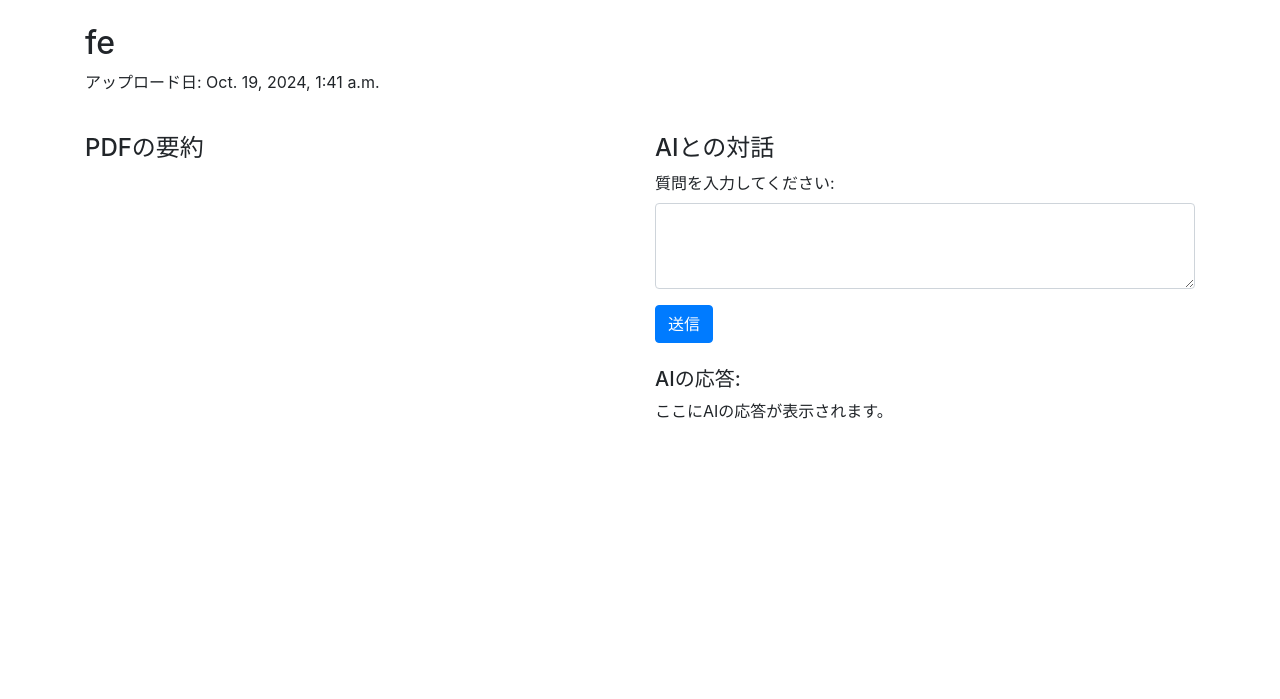
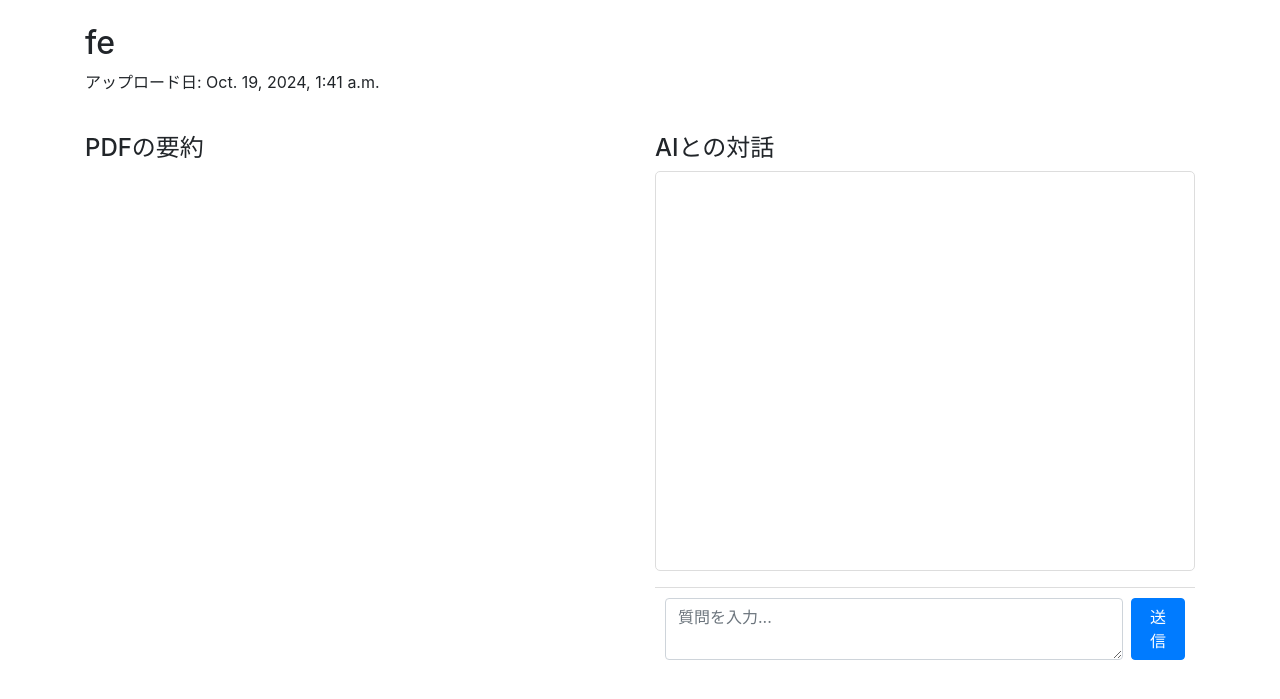
Before and after one commit to NaoyukiUed/M1research, a Django app: template book_project/templates/document_detail.html in a window 1280 px wide. Shown: the top 699 px of the page. Run offline with Django 5.2, Linux system fonts and the light colour scheme; the template is opened without the code that fills it: values that come from a table or form of the project are taken from there, others are empty; data comes from the database, SQL or seed files in the repository; parts of the project's set-up code (start-up, migrations or seed data) failed here and were passed over; some libraries are stand-ins or nearby versions.

Commit message:
対話システムの構築

```diff
--- a/book_project/templates/document_detail.html
+++ b/book_project/templates/document_detail.html
@@ -5,6 +5,47 @@
     <title>{{ document.title }}</title>
     <!-- BootstrapのCDN -->
     <link href="https://maxcdn.bootstrapcdn.com/bootstrap/4.5.2/css/bootstrap.min.css" rel="stylesheet">
+    <style>
+        .chat-container {
+            border: 1px solid #ddd;
+            border-radius: 5px;
+            padding: 10px;
+            height: 400px;
+            overflow-y: auto;
+        }
+        .message {
+            display: flex;
+            align-items: center;
+            margin-bottom: 10px;
+        }
+        .message.user {
+            justify-content: flex-end;
+        }
+        .message.user .text {
+            background-color: #dcf8c6;
+            text-align: right;
+        }
+        .message.ai {
+            justify-content: flex-start;
+        }
+        .message .text {
+            max-width: 60%;
+            padding: 10px;
+            border-radius: 10px;
+        }
+        .message.user .text {
+            border-top-right-radius: 0;
+        }
+        .message.ai .text {
+            border-top-left-radius: 0;
+            background-color: #f1f0f0;
+        }
+        .chat-input {
+            width: 100%;
+            border-top: 1px solid #ddd;
+            padding: 10px;
+        }
+    </style>
 </head>
 <body>
     <div class="container mt-4">
@@ -21,24 +62,24 @@
             <!-- 左半分: PDFの要約 -->
             <div class="col-md-6">
                 <h4>PDFの要約</h4>
-                <pre>{{ document.text_summary }}</pre> <!-- PDFから抽出されたテキスト -->
+                <pre>{{ document.text_content }}</pre> <!-- PDFから抽出されたテキスト -->
             </div>
 
             <!-- 右半分: AIとの対話スペース -->
-            <div class="col-md-6">
+            <div class="col-md-6 d-flex flex-column">
                 <h4>AIとの対話</h4>
-                <form id="chat-form">
-                    <div class="form-group">
-                        <label for="user-input">質問を入力してください:</label>
-                        <textarea id="user-input" class="form-control" rows="3"></textarea>
-                    </div>
-                    <button type="submit" class="btn btn-primary">送信</button>
-                </form>
+                <!-- チャットのコンテナ -->
+                <div id="chat-container" class="chat-container mb-3">
+                    <!-- メッセージが表示される領域 -->
+                    <!-- ここにJavaScriptでメッセージを追加します -->
+                </div>
 
-                <!-- AIとの対話結果を表示 -->
-                <div id="chat-response" class="mt-4">
-                    <h5>AIの応答:</h5>
-                    <p id="ai-response-text">ここにAIの応答が表示されます。</p>
+                <!-- 入力フォーム -->
+                <div class="chat-input">
+                    <form id="chat-form" class="d-flex">
+                        <textarea id="user-input" class="form-control" rows="1" placeholder="質問を入力..."></textarea>
+                        <button type="submit" class="btn btn-primary ml-2">送信</button>
+                    </form>
                 </div>
             </div>
         </div>
@@ -57,10 +98,36 @@
             // フォームからの入力内容を取得
             const userInput = document.getElementById('user-input').value;
 
-            // AIへのリクエスト処理（仮想的な処理です。バックエンドとの通信は別途設定が必要です）
-            // ここでは仮に、固定された応答を表示するようにしています。
-            document.getElementById('ai-response-text').textContent = '仮の応答: ' + userInput;
+            if (userInput.trim() !== "") {
+                // ユーザーの発言を表示
+                addMessage(userInput, 'user');
+
+                // 仮のAI応答（実際にはサーバーからの応答を受け取る処理を行う）
+                const aiResponse = '仮の応答: ' + userInput;
+                addMessage(aiResponse, 'ai');
+
+                // 入力エリアをクリア
+                document.getElementById('user-input').value = "";
+            }
         });
+
+        function addMessage(message, sender) {
+            const chatContainer = document.getElementById('chat-container');
+
+            // メッセージの要素を作成
+            const messageElement = document.createElement('div');
+            messageElement.classList.add('message', sender);
+
+            const textElement = document.createElement('div');
+            textElement.classList.add('text');
+            textElement.textContent = message;
+
+            messageElement.appendChild(textElement);
+            chatContainer.appendChild(messageElement);
+
+            // 自動的にスクロール
+            chatContainer.scrollTop = chatContainer.scrollHeight;
+        }
     </script>
 </body>
 </html>
```
